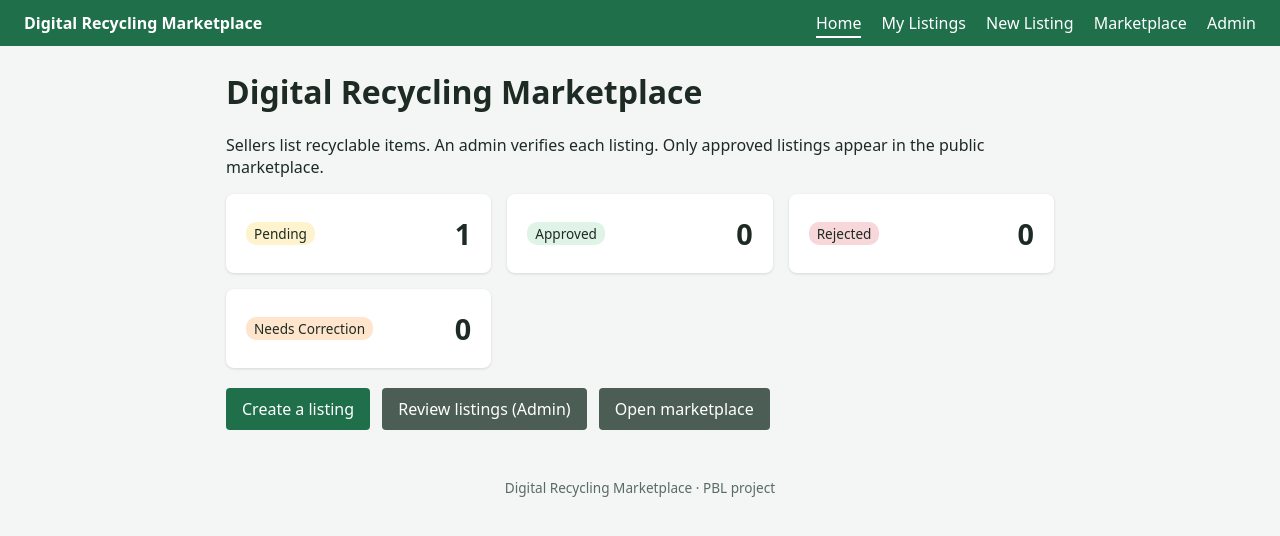
After one commit to omkarsonat234-prog/digital-recycling-marketplace-pbl, a Flask app: page / in a window 1280 px wide. The commit adds this page. Shown: the top 536 px of the page. Run offline with Flask 3, Linux system fonts and the light colour scheme; tables that the repository leaves empty hold one stand-in row (values such as "Sample post").

Commit message:
DRM-8: add home dashboard, admin filters and UI improvements

```diff
--- a/static/style.css
+++ b/static/style.css
@@ -23,3 +23,17 @@ th, td { padding: 8px 10px; text-align: left; border-bottom: 1px solid #e3e9e5;
 .item h3 { margin: 0 0 8px; }
 .price { font-weight: 700; color: #1f6f4a; }
 h2 { margin-top: 28px; }
+.topbar nav a.active { border-bottom: 2px solid #fff; padding-bottom: 2px; }
+.flash.error { background: #f8d7da; color: #7a1c24; }
+.flash.warn { background: #fff3cd; color: #664d03; }
+.table-wrap { overflow-x: auto; }
+.filters a { display: inline-block; margin-right: 8px; padding: 4px 10px; border-radius: 12px; background: #e5e7eb; color: #1d2b24; text-decoration: none; }
+.filters a.active { background: #1f6f4a; color: #fff; }
+.stats { margin: 16px 0; }
+.stat { display: flex; justify-content: space-between; align-items: center; text-decoration: none; color: inherit; }
+.count { font-size: 1.8rem; font-weight: 700; }
+.actions { margin-top: 20px; }
+.btn { display: inline-block; padding: 10px 16px; margin-right: 8px; background: #1f6f4a; color: #fff; border-radius: 4px; text-decoration: none; }
+.btn.secondary { background: #4b5d54; }
+.footer { text-align: center; color: #5b6b63; font-size: .85rem; padding: 24px 0; }
+@media (max-width: 600px) { .topbar { flex-direction: column; gap: 8px; } .topbar a { margin: 0 8px; } }
--- /dev/null
+++ b/templates/404.html
@@ -0,0 +1,6 @@
+{% extends "base.html" %}
+{% block title %}Not found{% endblock %}
+{% block content %}
+<h1>Page not found</h1>
+<p class="card">The page you asked for does not exist. <a href="{{ url_for('home') }}">Go to Home.</a></p>
+{% endblock %}
--- a/templates/base.html
+++ b/templates/base.html
@@ -10,10 +10,11 @@
   <header class="topbar">
     <a class="brand" href="{{ url_for('my_listings') }}">Digital Recycling Marketplace</a>
     <nav>
-      <a href="{{ url_for('my_listings') }}">My Listings</a>
-      <a href="{{ url_for('new_listing') }}">New Listing</a>
-      <a href="{{ url_for('marketplace') }}">Marketplace</a>
-      <a href="{{ url_for('admin_listings') }}">Admin</a>
+      <a href="{{ url_for('home') }}" class="{{ 'active' if request.endpoint == 'home' }}">Home</a>
+      <a href="{{ url_for('my_listings') }}" class="{{ 'active' if request.endpoint in ('my_listings', 'edit_listing') }}">My Listings</a>
+      <a href="{{ url_for('new_listing') }}" class="{{ 'active' if request.endpoint == 'new_listing' }}">New Listing</a>
+      <a href="{{ url_for('marketplace') }}" class="{{ 'active' if request.endpoint == 'marketplace' }}">Marketplace</a>
+      <a href="{{ url_for('admin_listings') }}" class="{{ 'active' if request.endpoint in ('admin_listings', 'admin_review') }}">Admin</a>
     </nav>
   </header>
   <main class="container">
@@ -24,5 +25,6 @@
     {% endwith %}
     {% block content %}{% endblock %}
   </main>
+  <footer class="footer">Digital Recycling Marketplace &middot; PBL project</footer>
 </body>
 </html>
--- /dev/null
+++ b/templates/home.html
@@ -0,0 +1,20 @@
+{% extends "base.html" %}
+{% block title %}Home - Digital Recycling Marketplace{% endblock %}
+{% block content %}
+<h1>Digital Recycling Marketplace</h1>
+<p>Sellers list recyclable items. An admin verifies each listing. Only approved listings appear in the public marketplace.</p>
+<div class="grid stats">
+  {% for status, n in counts.items() %}
+  <a class="card stat" href="{{ url_for('admin_listings', status=status) }}">
+    <span class="badge {{ status|lower|replace(' ', '-') }}">{{ status }}</span>
+    <span class="count">{{ n }}</span>
+  </a>
+  {% endfor %}
+</div>
+<p class="actions">
+  <a class="btn" href="{{ url_for('new_listing') }}">Create a listing</a>
+  <a class="btn secondary" href="{{ url_for('admin_listings') }}">Review listings (Admin)</a>
+  <a class="btn secondary" href="{{ url_for('marketplace') }}">Open marketplace</a>
+</p>
+{% if total == 0 %}<p class="card">No listings yet. Start by creating one.</p>{% endif %}
+{% endblock %}
--- a/templates/listing_form.html
+++ b/templates/listing_form.html
@@ -1,7 +1,8 @@
 {% extends "base.html" %}
 {% block title %}New Listing - Digital Recycling Marketplace{% endblock %}
 {% block content %}
-<h1>Create Recycling Item Listing</h1>
+<h1>{{ heading or 'Create Recycling Item Listing' }}</h1>
+{% if note %}<div class="flash warn">Admin note: {{ note }}</div>{% endif %}
 <form method="post" novalidate class="card">
   <label for="category">Category</label>
   <select id="category" name="category">
@@ -33,6 +34,6 @@
   <input id="price" name="price" type="text" inputmode="decimal" value="{{ form.get('price', '') }}">
   {% if errors.price %}<p class="error">{{ errors.price }}</p>{% endif %}
 
-  <button type="submit">Submit Listing</button>
+  <button type="submit">{{ submit_label or 'Submit Listing' }}</button>
 </form>
 {% endblock %}
--- a/templates/listings.html
+++ b/templates/listings.html
@@ -3,9 +3,10 @@
 {% block content %}
 <h1>My Listings</h1>
 {% if listings %}
+<div class="table-wrap">
 <table class="card">
   <thead>
-    <tr><th>ID</th><th>Category</th><th>Quantity</th><th>Condition</th><th>Price (INR)</th><th>Status</th><th>Created</th></tr>
+    <tr><th>ID</th><th>Category</th><th>Quantity</th><th>Condition</th><th>Price (INR)</th><th>Status</th><th>Admin note</th><th>Created</th><th></th></tr>
   </thead>
   <tbody>
     {% for l in listings %}
@@ -16,11 +17,14 @@
       <td>{{ l['condition'] }}</td>
       <td>{{ '%.2f'|format(l['price']) }}</td>
       <td><span class="badge {{ l['status']|lower|replace(' ', '-') }}">{{ l['status'] }}</span></td>
+      <td>{% if l['status'] in ('Rejected', 'Needs Correction') and l['last_reason'] %}{{ l['last_reason'] }}{% else %}-{% endif %}</td>
       <td>{{ l['created_at'] }}</td>
+      <td>{% if l['status'] == 'Needs Correction' %}<a href="{{ url_for('edit_listing', listing_id=l['id']) }}">Edit &amp; resubmit</a>{% endif %}</td>
     </tr>
     {% endfor %}
   </tbody>
 </table>
+</div>
 {% else %}
 <p class="card">No listings yet. <a href="{{ url_for('new_listing') }}">Create your first listing.</a></p>
 {% endif %}
```
Also changed, not shown: templates/admin_listings.html (+8 -0 lines).
